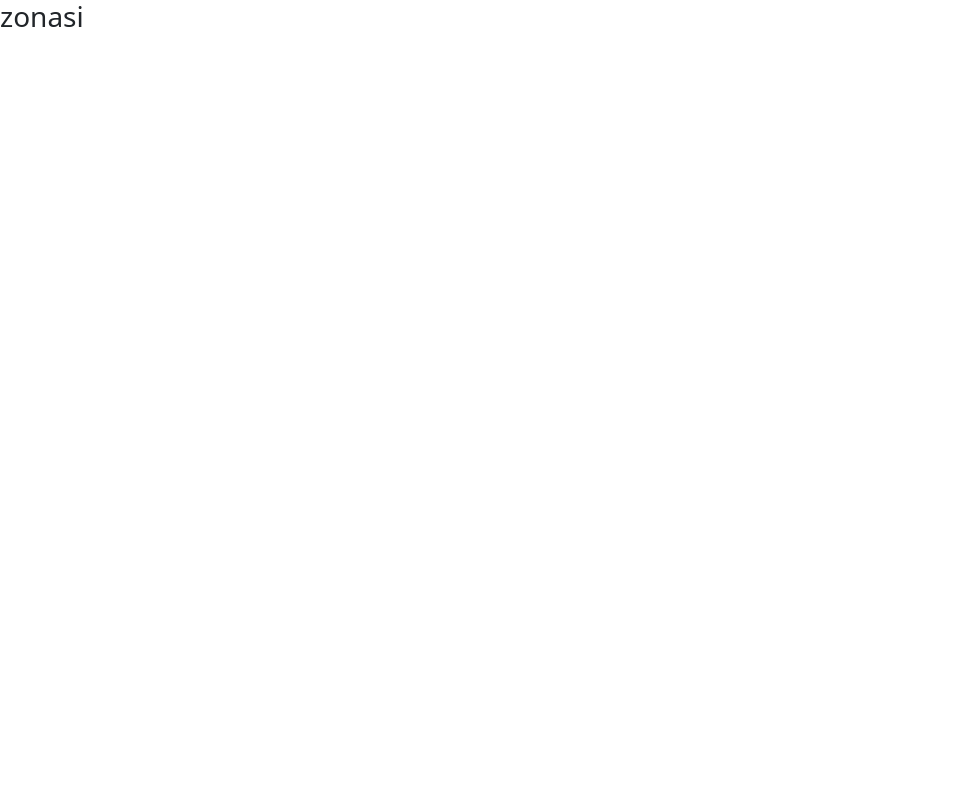
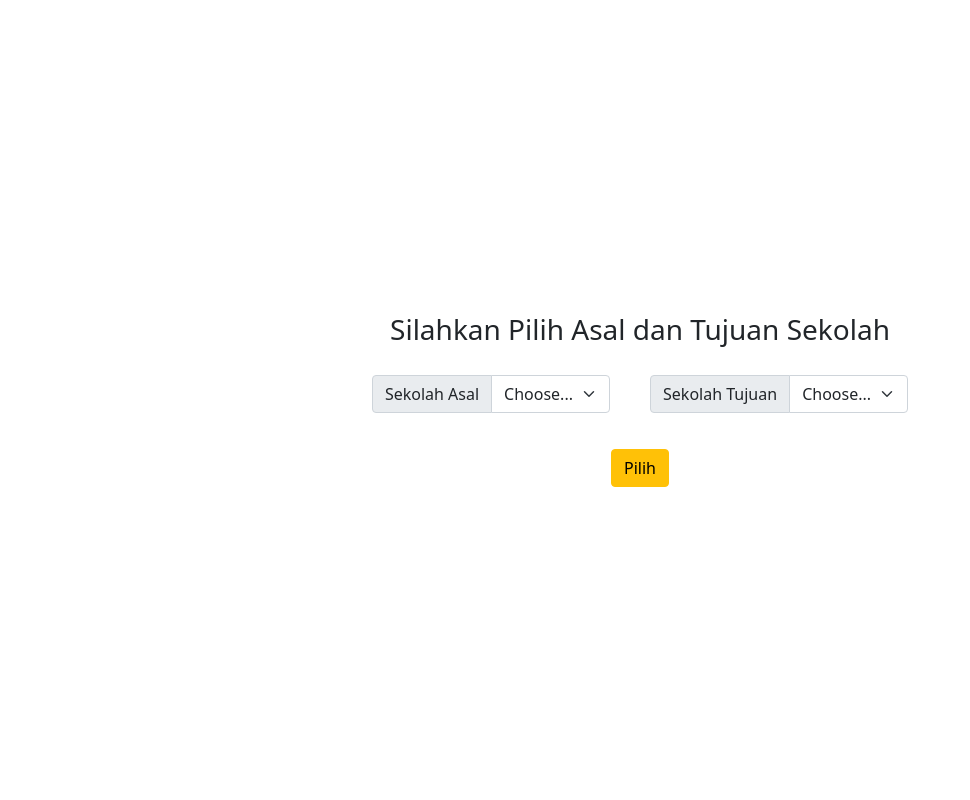
Before and after one commit to ariabd-ac/MOCK-PPDB, a Django app: page /ppdb/jalur-pendaftaran/zonasi in a window 1280 px wide. Before the commit the part shown is almost empty. Shown: the whole page, without its empty margins (0-970 px from the left). Run offline with Django 3.2, Linux system fonts and the light colour scheme; some libraries are stand-ins or nearby versions.

Commit message:
mbeneri sing salah pengertian kaya reza sing jomblo bae

```diff
--- a/ppdbpemkab/templates/jalur-pendaftaran/index.html
+++ b/ppdbpemkab/templates/jalur-pendaftaran/index.html
@@ -7,7 +7,7 @@
     <div class="" style="flex-direction: row; display: flex;">
     <div class="" style="padding: 20px;">
       <div class="card" style="margin-bottom: 20px;">
-        <a href="{% url 'dashboardsiswa' %}" class="btn btn-primary">ZONASI</a>
+        <a href="{% url 'zonasi' %}" class="btn btn-primary">ZONASI</a>
       </div>
       <div class="card">
         <a href="#" class="btn btn-danger">AFIRMASI</a>
--- a/ppdbpemkab/templates/jalur-pendaftaran/zonasi.html
+++ b/ppdbpemkab/templates/jalur-pendaftaran/zonasi.html
@@ -1,5 +1,34 @@
 {% extends 'base.html' %}
 
 {% block content%}
-<h3>zonasi</h3>
+<div class="container">
+  <div class="" style="display: flex;flex-direction: column; height: 100vh; align-items: center; justify-content: center;">
+    <h3 style="text-align: center;">Silahkan Pilih Asal dan Tujuan Sekolah</h3>
+    <div class="" style="flex-direction: row; display: flex;">
+    <div class="" style="padding: 20px;">
+      <div class="input-group mb-3">
+        <label class="input-group-text" for="inputGroupSelect01">Sekolah Asal</label>
+        <select class="form-select" id="inputGroupSelect01">
+          <option selected>Choose...</option>
+          <option value="1">One</option>
+          <option value="2">Two</option>
+          <option value="3">Three</option>
+        </select>
+      </div>
+    </div>
+    <div class="" style="padding: 20px;">
+      <div class="input-group mb-3">
+        <label class="input-group-text" for="inputGroupSelect01">Sekolah Tujuan</label>
+        <select class="form-select" id="inputGroupSelect01">
+          <option selected>Choose...</option>
+          <option value="1">One</option>
+          <option value="2">Two</option>
+          <option value="3">Three</option>
+        </select>
+      </div>
+    </div>
+  </div>
+  <a href="{% url 'dashboardsiswa' %}" class="btn btn-warning">Pilih</a>
+  </div>
+</div>
 {% endblock content%}
--- a/ppdbpemkab/urls.py
+++ b/ppdbpemkab/urls.py
@@ -3,11 +3,8 @@ from .import views
 
 
 urlpatterns=[
-  path('register/', views.Register, name='register'),
-  path('login/', views.Login, name='login'),
-  path('loginsiswa/', views.LoginSiswa, name='loginsiswa'),
-  path('jalur-pendaftaran/', views.JalurPendaftaran, name='jalurPendaftaran'),
-  path('jalur-pendaftaran/zonasi', views.Zonasi, name='Zonasi'),
+
+
   path('', views.Index, name='index'),
   path('form/', views.Form, name='form'),
   path('pendaftar/', views.Pendaftar, name='pendaftar'),
@@ -16,7 +13,11 @@ urlpatterns=[
   path('operator/logout', views.Logout, name='operatorlogout'),
   path('siswa/dashboard', views.DashboardSiswa, name='dashboardsiswa'),
   # siswa
-
+  path('register/', views.Register, name='register'),
+  path('login/', views.Login, name='login'),
+  path('loginsiswa/', views.LoginSiswa, name='loginsiswa'),
+  path('jalur-pendaftaran/', views.JalurPendaftaran, name='jalurPendaftaran'),
+  path('jalur-pendaftaran/zonasi', views.Zonasi, name='zonasi'),
   path('siswa/dashboard', views.DashboardSiswa, name='dashboardsiswa'),
   path('siswa/logout', views.SiswaLogout, name='siswalogout'),
 ]
```
